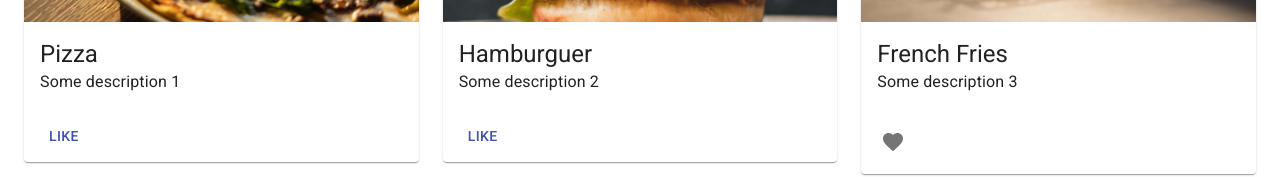
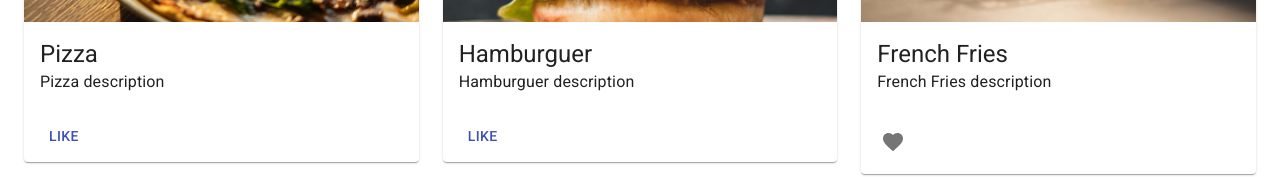
Before and after one commit to spuente/food-menu, a React (Create React App) app: page / in a window 1280 px wide. Shown: the part 260-437 px from the top of the page. Built offline with nearby package versions, Linux system fonts and the light colour scheme.

Commit message:
fix: update each food description

```diff
--- a/src/components/FoodMenu.js
+++ b/src/components/FoodMenu.js
@@ -35,7 +35,7 @@ const FoodMenu = () => {
               <Typography variant="h5" component="h2">
                 Pizza
               </Typography>
-              <Typography>Some description 1</Typography>
+              <Typography>Pizza description</Typography>
             </CardContent>
           </CardActionArea>
           <CardActions>
@@ -57,7 +57,7 @@ const FoodMenu = () => {
               <Typography variant="h5" component="h2">
                 Hamburguer
               </Typography>
-              <Typography>Some description 2</Typography>
+              <Typography>Hamburguer description</Typography>
             </CardContent>
           </CardActionArea>
           <CardActions>
@@ -79,7 +79,7 @@ const FoodMenu = () => {
               <Typography variant="h5" component="h2">
                 French Fries
               </Typography>
-              <Typography>Some description 3</Typography>
+              <Typography>French Fries description</Typography>
             </CardContent>
           </CardActionArea>
           <CardActions>
```
